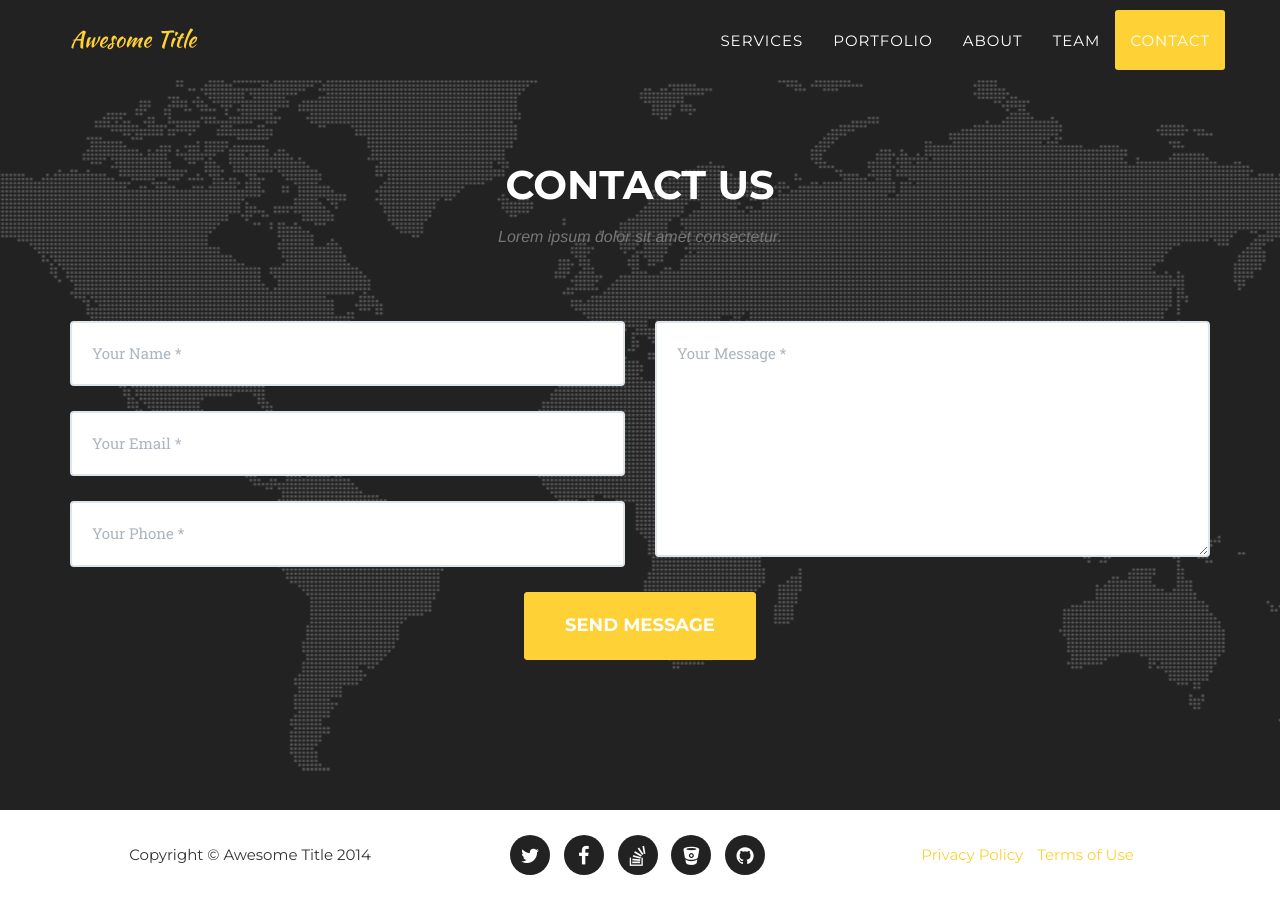
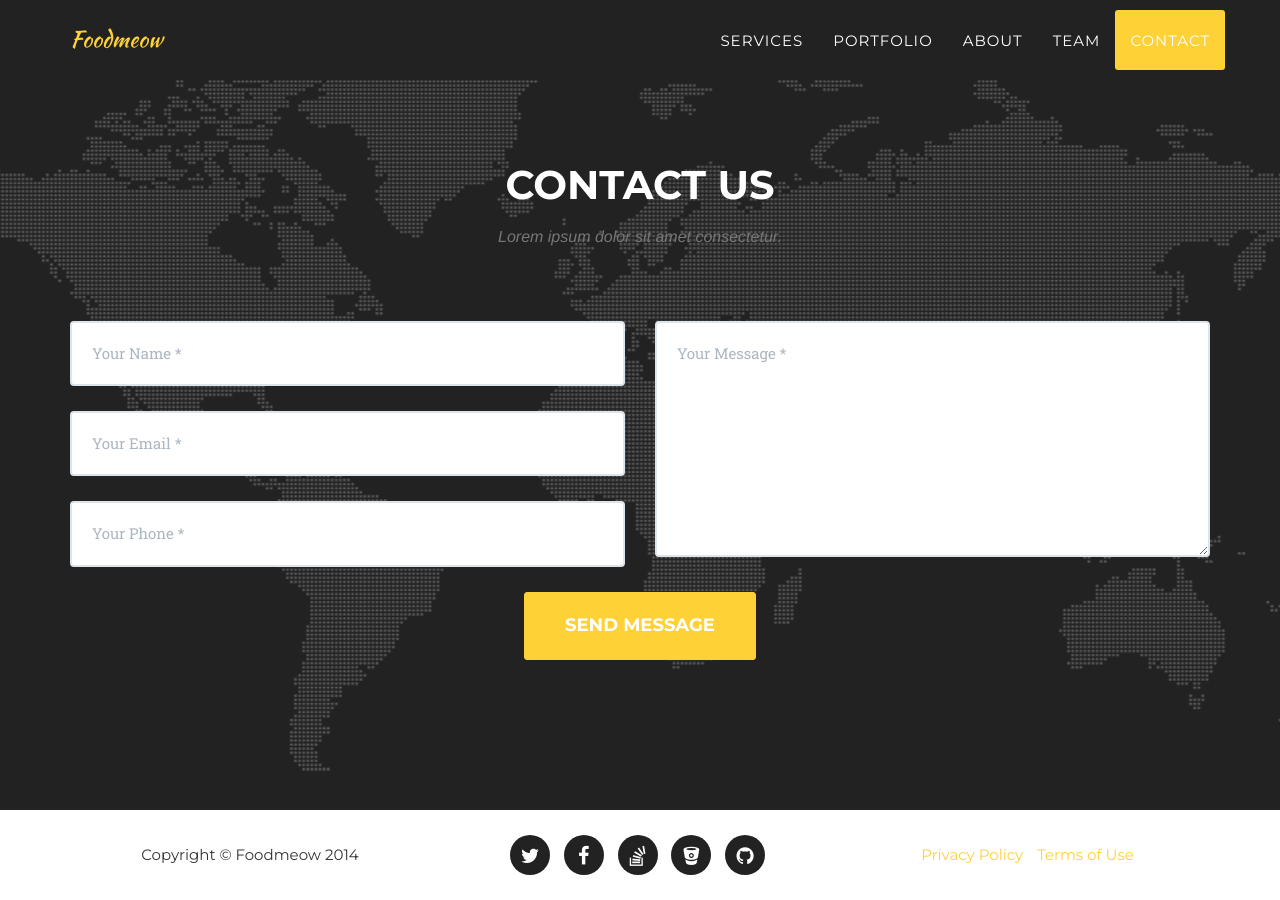
Before and after one commit to catmelon/catmelon.github.io9, a Jekyll site: the page built from index.html, in a window 1280 px wide and 900 px high, scrolled down 5636 px. Built offline with Jekyll 4.4.1, drawn with Linux system fonts in a browser that asks for light colours; some web fonts are replaced.

Commit message:
Update _config.yml

```diff
--- a/_config.yml
+++ b/_config.yml
@@ -2,7 +2,7 @@ url: https://y7kim.github.io
 baseurl: /agency-jekyll-theme/
 
 # Site settings
-title: Awesome Title
+title: Foodmeow
 email: your-email@domain.com
 description: "Write an awesome description for your new site here. You can edit this line in _config.yml. It will appear in your document head meta (for Google search results) and in your feed.xml site description."
 
```
